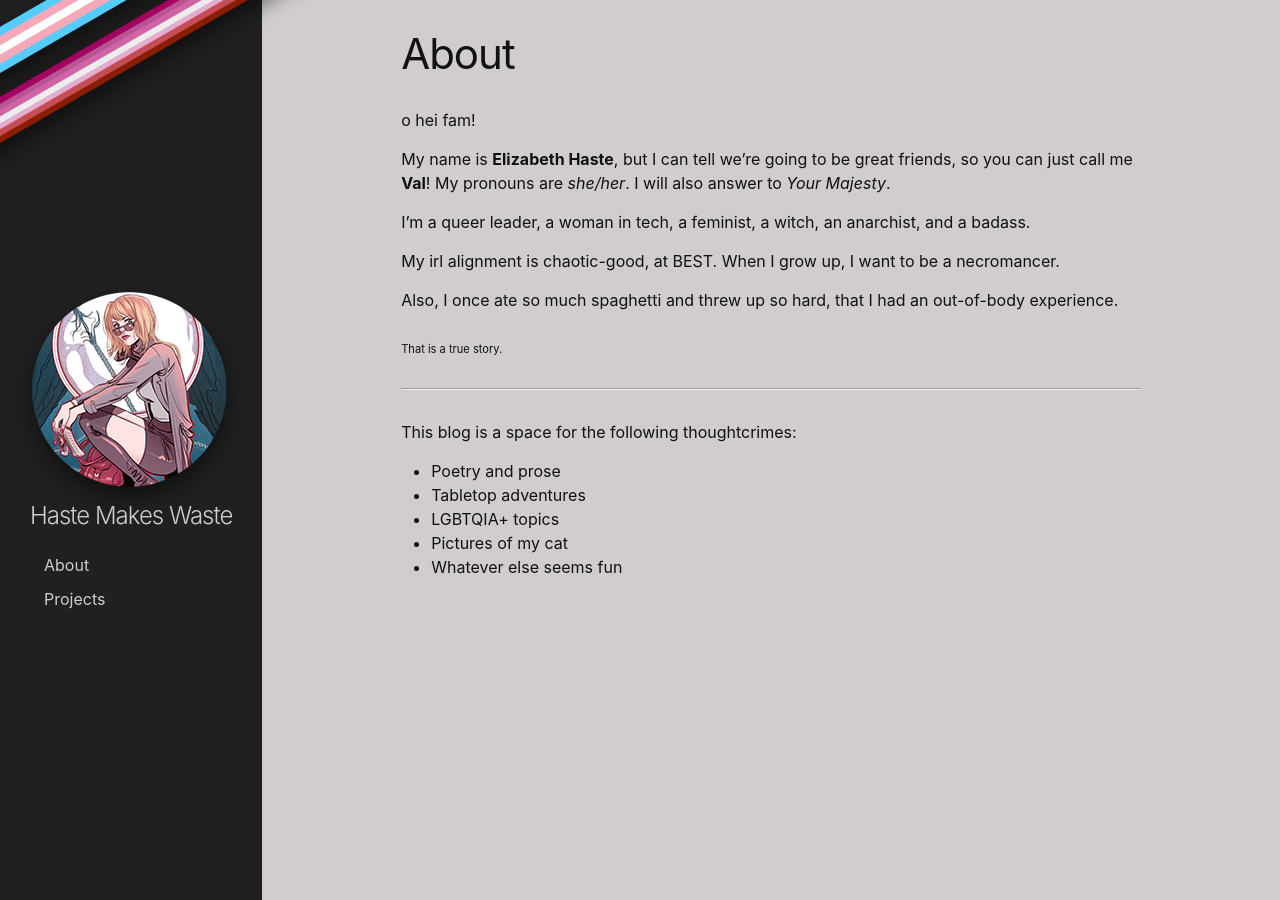
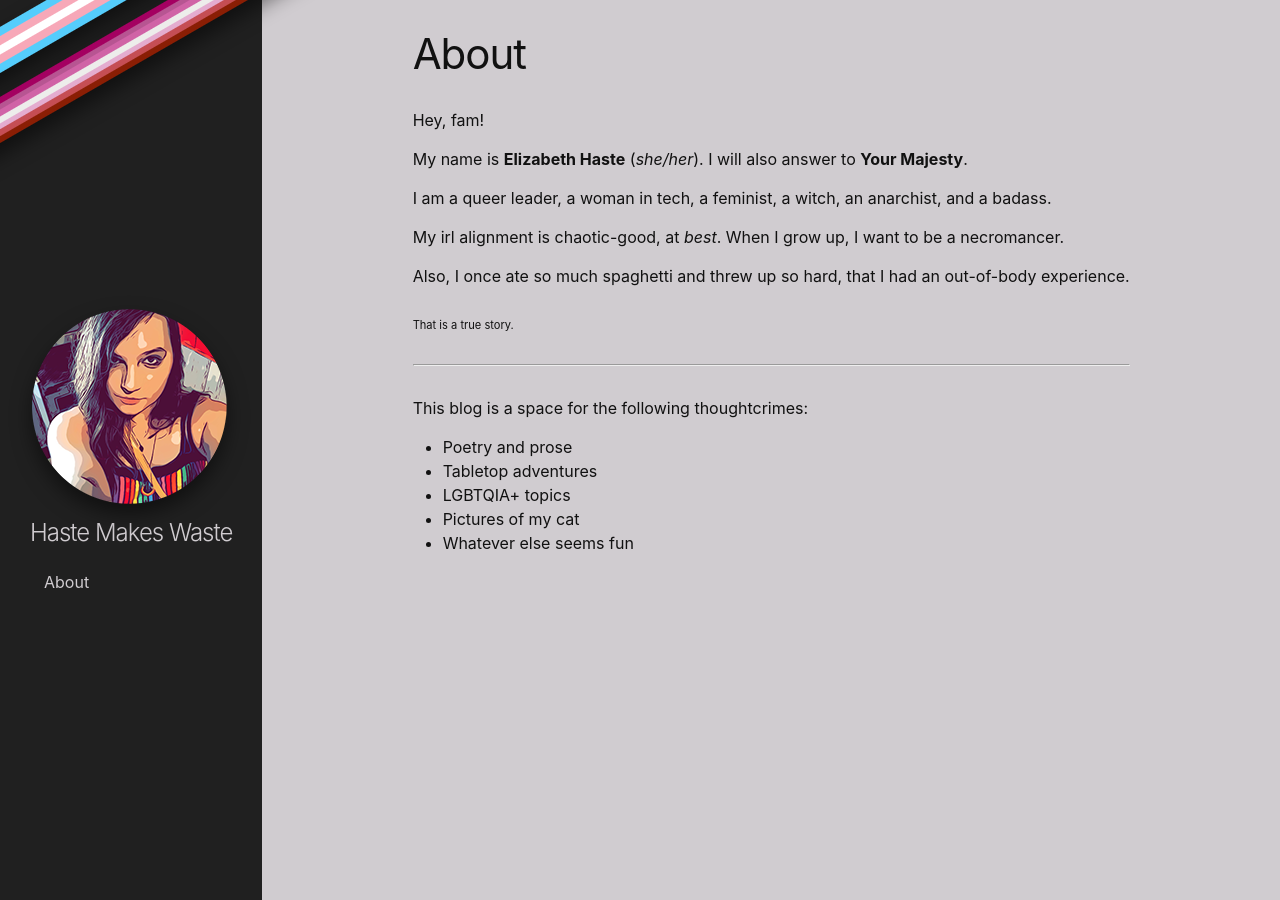
Before and after one commit to EVHaste/haste-makes-waste, a Jekyll site: the page built from about.markdown, in a window 1280 px wide. Built offline with Jekyll 4.4.1, drawn with Linux system fonts in a browser that asks for light colours.

Commit message:
Updated Favicon and Site Description
updated the favicon to use an emoji, cause it's cute. Also some tiny changes to the description because. Oops placeholders amirite

```diff
--- a/_config.yml
+++ b/_config.yml
@@ -21,8 +21,7 @@
 title: Haste Makes Waste
 email: val.haste@willowtreeapps.com
 description: >- # this means to ignore newlines until "baseurl:"
-  Val learns to how maintain her own Git repo, and discovers the magic of
-  Netlify and Jekyll. Hooray!
+  A magical blog!
 baseurl: "" # the subpath of your site, e.g. /blog
 url: "" # the base hostname & protocol for your site, e.g. http://example.com
 #twitter_username:
--- a/_includes/custom-head.html
+++ b/_includes/custom-head.html
@@ -6,9 +6,9 @@
 {% endcomment %}
 
 
-<link rel="apple-touch-icon" sizes="180x180" href="/apple-touch-icon.png">
-<link rel="icon" type="image/png" sizes="32x32" href="/favicon-32x32.png">
-<link rel="icon" type="image/png" sizes="16x16" href="/favicon-16x16.png">
+<link rel="apple-touch-icon" sizes="180x180" href="/apple-touch-icon.png?">
+<link rel="icon" type="image/png" sizes="32x32" href="/favicon-32x32.png?">
+<link rel="icon" type="image/png" sizes="16x16" href="/favicon-16x16.png?">
 <link rel="manifest" href="/site.webmanifest">
 <link rel="mask-icon" href="/safari-pinned-tab.svg" color="#5bbad5">
 <meta name="msapplication-TileColor" content="#da532c">
--- a/about.markdown
+++ b/about.markdown
@@ -4,13 +4,13 @@
 permalink: /about/
 ---
 
-o hei fam!
+Hey, fam!
 
-My name is **Elizabeth Haste**, but I can tell we're going to be great friends, so you can just call me **Val**! My pronouns are *she/her*. I will also answer to *Your Majesty*.
+My name is **Elizabeth Haste** (*she/her*). I will also answer to **Your Majesty**.
 
-I'm a queer leader, a woman in tech, a feminist, a witch, an anarchist, and a badass.
+I am a queer leader, a woman in tech, a feminist, a witch, an anarchist, and a badass.
 
-My irl alignment is chaotic-good, at BEST. When I grow up, I want to be a necromancer.
+My irl alignment is chaotic-good, at *best*. When I grow up, I want to be a necromancer.
 
 Also, I once ate so much spaghetti and threw up so hard, that I had an out-of-body experience.
 
```
Also changed, not shown: projects.markdown (deleted, +0 -7 lines), android-chrome-192x192.png, android-chrome-384x384.png (deleted), android-chrome-512x512.png (added), apple-touch-icon.png, assets/images/avi.png, favicon-16x16.png, favicon-32x32.png, favicon.ico, mstile-150x150.png (deleted), site.webmanifest.
